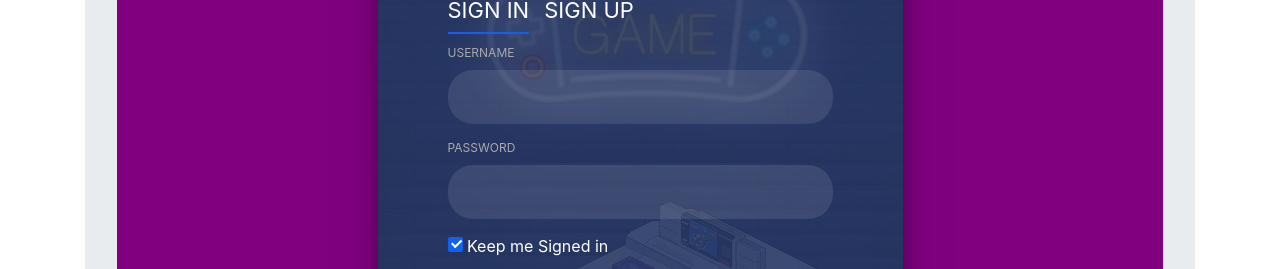
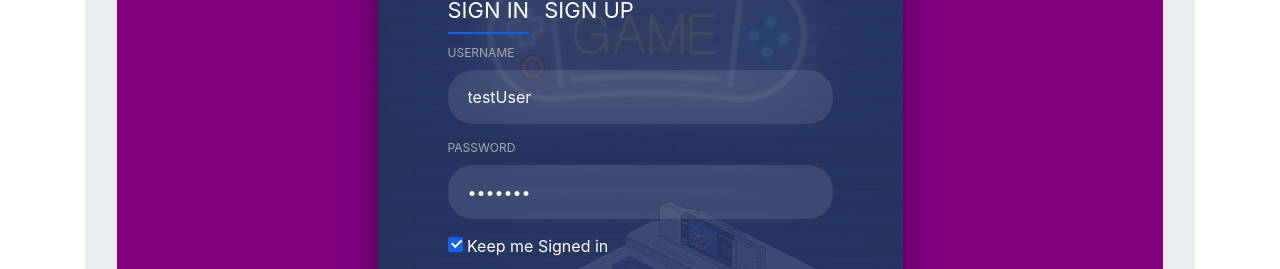
Before and after one commit to lucasmasche00/mi-proyecto-lab4, an Angular app: page / in a window 1280 px wide. Shown: the part 830-1099 px from the top of the page. Built offline with nearby package versions, Linux system fonts and the light colour scheme.

Commit message:
Clase 1 Ejercicio 2 Terminado

```diff
--- a/src/app/componentes/login/login.component.html
+++ b/src/app/componentes/login/login.component.html
@@ -6,18 +6,18 @@
             <div class="sign-in-htm">
                 <div class="group">
                     <label for="user" class="label">Username</label>
-                    <input id="user" type="text" class="input">
+                    <input id="user" type="text" class="input" [(ngModel)]="usuario.nombre">
                 </div>
                 <div class="group">
                     <label for="pass" class="label">Password</label>
-                    <input id="pass" type="password" class="input" data-type="password">
+                    <input id="pass" type="password" class="input" data-type="password" [(ngModel)]="usuario.clave">
                 </div>
                 <div class="group">
                     <input id="check" type="checkbox" class="check" checked>
                     <label for="check"><span class="icon"></span> Keep me Signed in</label>
                 </div>
                 <div class="group">
-                    <input type="submit" class="button" value="Sign In">
+                    <input type="submit" class="button" value="Sign In" (click)="usuario.login()">
                 </div>
                 <div class="hr"></div>
                 <div class="foot-lnk">
--- a/src/app/componentes/login/login.component.ts
+++ b/src/app/componentes/login/login.component.ts
@@ -1,4 +1,5 @@
 import { Component, OnInit } from '@angular/core';
+import { Usuario } from 'src/app/entidades/usuario';
 
 @Component({
   selector: 'app-login',
@@ -7,7 +8,11 @@ import { Component, OnInit } from '@angular/core';
 })
 export class LoginComponent implements OnInit {
 
-  constructor() { }
+  usuario: Usuario;
+
+  constructor() {
+    this.usuario = new Usuario();
+  }
 
   ngOnInit(): void {
   }
--- /dev/null
+++ b/src/app/entidades/usuario.ts
@@ -0,0 +1,57 @@
+export class Usuario {
+    nombre: string = 'testUser';
+    clave: string = 'palanca';
+
+    constructor() {
+        sessionStorage.setItem("usuario", this.nombre);
+        sessionStorage.setItem("claveHash", 'mbibkd^Z'); //palanca
+    }
+
+    private setClave(value: string): void {
+        this.clave = this.codificar(value);
+    }
+
+    public login() {
+        let nombreCache = sessionStorage.getItem("usuario");
+        let claveHashCache = sessionStorage.getItem("claveHash");
+
+        return console.log(nombreCache === this.nombre && claveHashCache === this.codificar(this.clave) ? 'Éxito' : 'Falló');
+    }
+
+    private codificar(palabra: string): string {
+        let caracteres = Array.from(palabra)
+        let sumaCaracteres = 0;
+        for (let i = 0; i < caracteres.length; i++) {
+            if (!this.validateAsciiCode(caracteres[i]))
+                return '';
+            const caracterAsciiCode = caracteres[i].charCodeAt(0);
+            if (i % 2 == 0)
+                caracteres[i] = String.fromCharCode(caracterAsciiCode - 3)
+            else
+                caracteres[i] = String.fromCharCode(caracterAsciiCode + 1)
+            sumaCaracteres += caracterAsciiCode;
+        }
+        let ultimoCaracter = String.fromCharCode(sumaCaracteres % caracteres.length);
+        this.validateAsciiCode(ultimoCaracter) ? caracteres.push(ultimoCaracter) : caracteres.push(String.fromCharCode(90));
+        return Usuario.arrayCharToString(caracteres);
+    }
+
+    private validateAsciiCode(char: string): boolean {
+        let isValidChar = false;
+
+        if (char.length == 1) {
+            let charCode = char.charCodeAt(0);
+            isValidChar = charCode >= 32 && charCode <= 125;
+        }
+
+        return isValidChar;
+    }
+
+    private static arrayCharToString(arrayChar: Array<string>): string {
+        let resultado = '';
+        arrayChar.forEach(char => {
+            resultado += char;
+        });
+        return resultado;
+    }
+}
```
Also changed, not shown: 1 other file (tests, documents, lock files or other folders).
